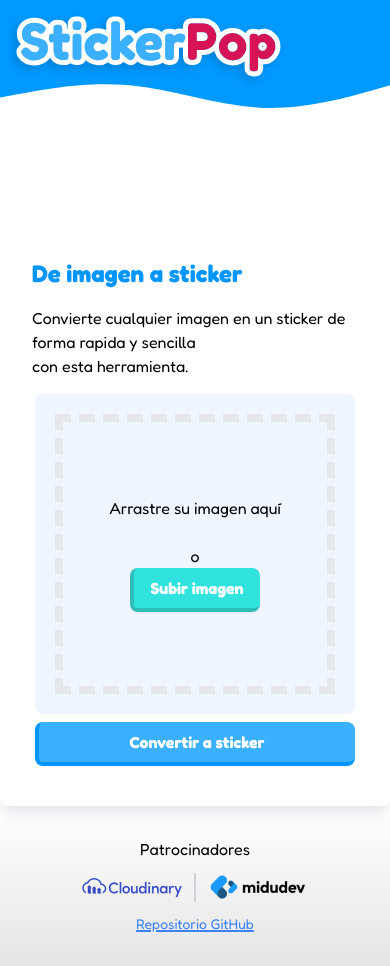
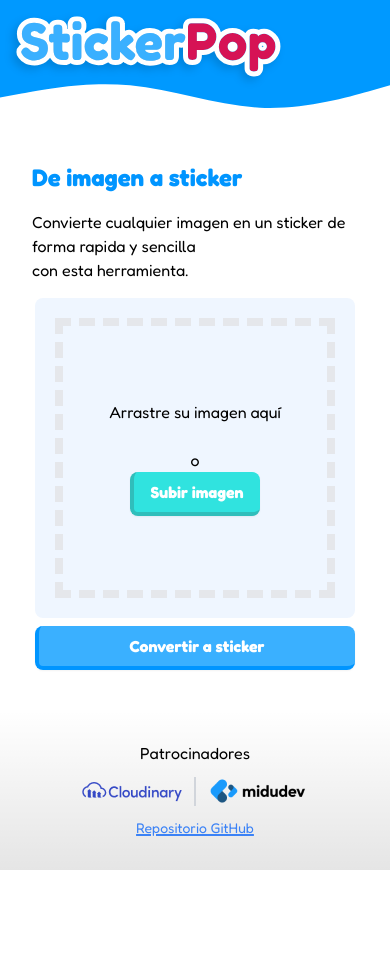
Before and after one commit to JosePhee03/StickerPop, a React (Vite) app: page / in a window 390 px wide. After the commit the page ends 870 px from the top, so only its background shows below. Built offline with nearby package versions, Linux system fonts and the light colour scheme; what @cloudinary/url-gen would draw is missing.

Commit message:
style responsive

```diff
--- a/src/components/Card.jsx
+++ b/src/components/Card.jsx
@@ -1,6 +1,6 @@
 export function Card ({ children }) {
   return (
-    <section className='flex flex-col z-10 gap-4 mt-24 py-10 px-8 rounded-lg bg-white shadow-lg shadow-gray-200'>
+    <section className='flex flex-col z-10 gap-4 sm:mt-24 py-10 px-8 rounded-lg bg-white sm:shadow-lg shadow-gray-200'>
       {children}
     </section>
   )
```
